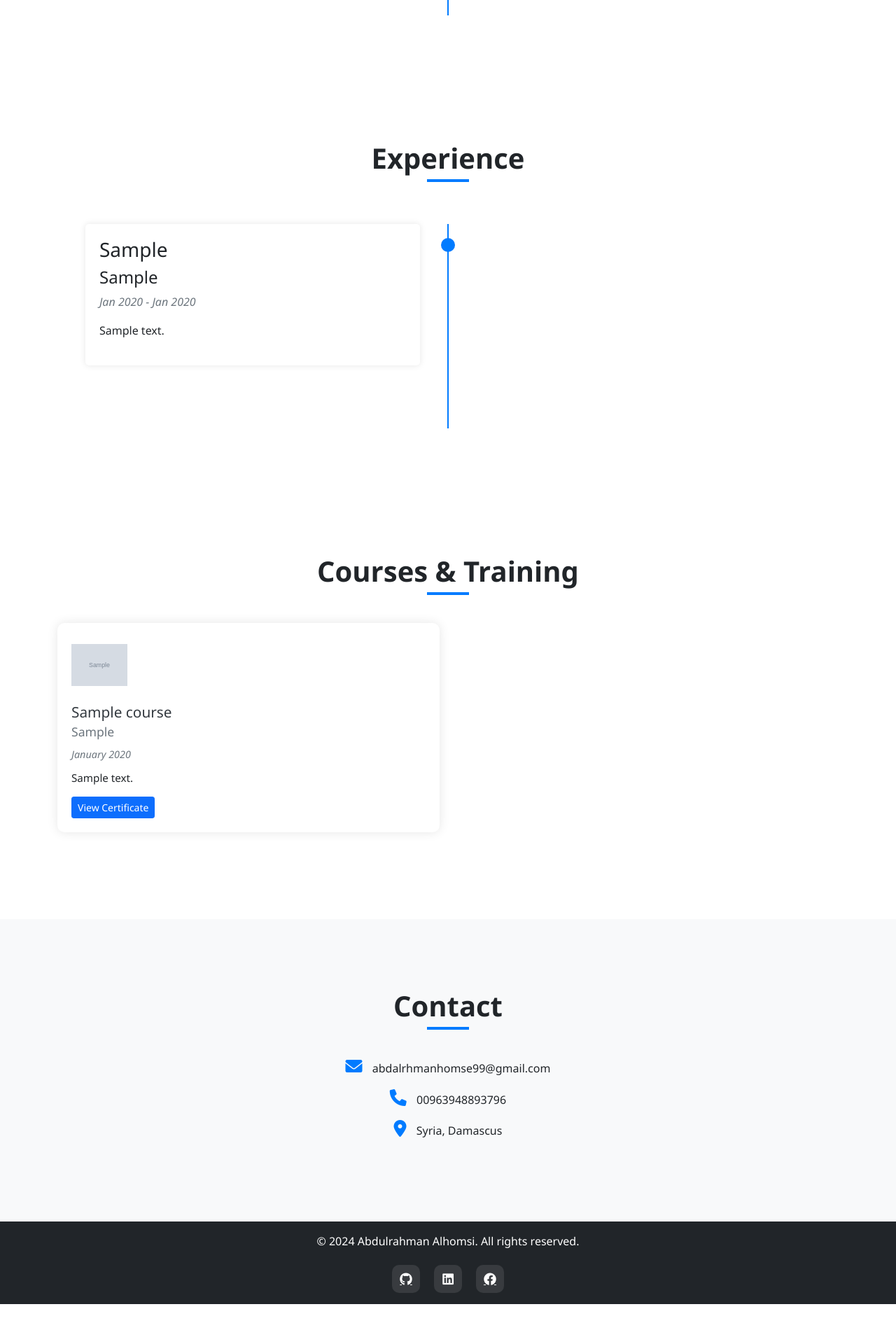
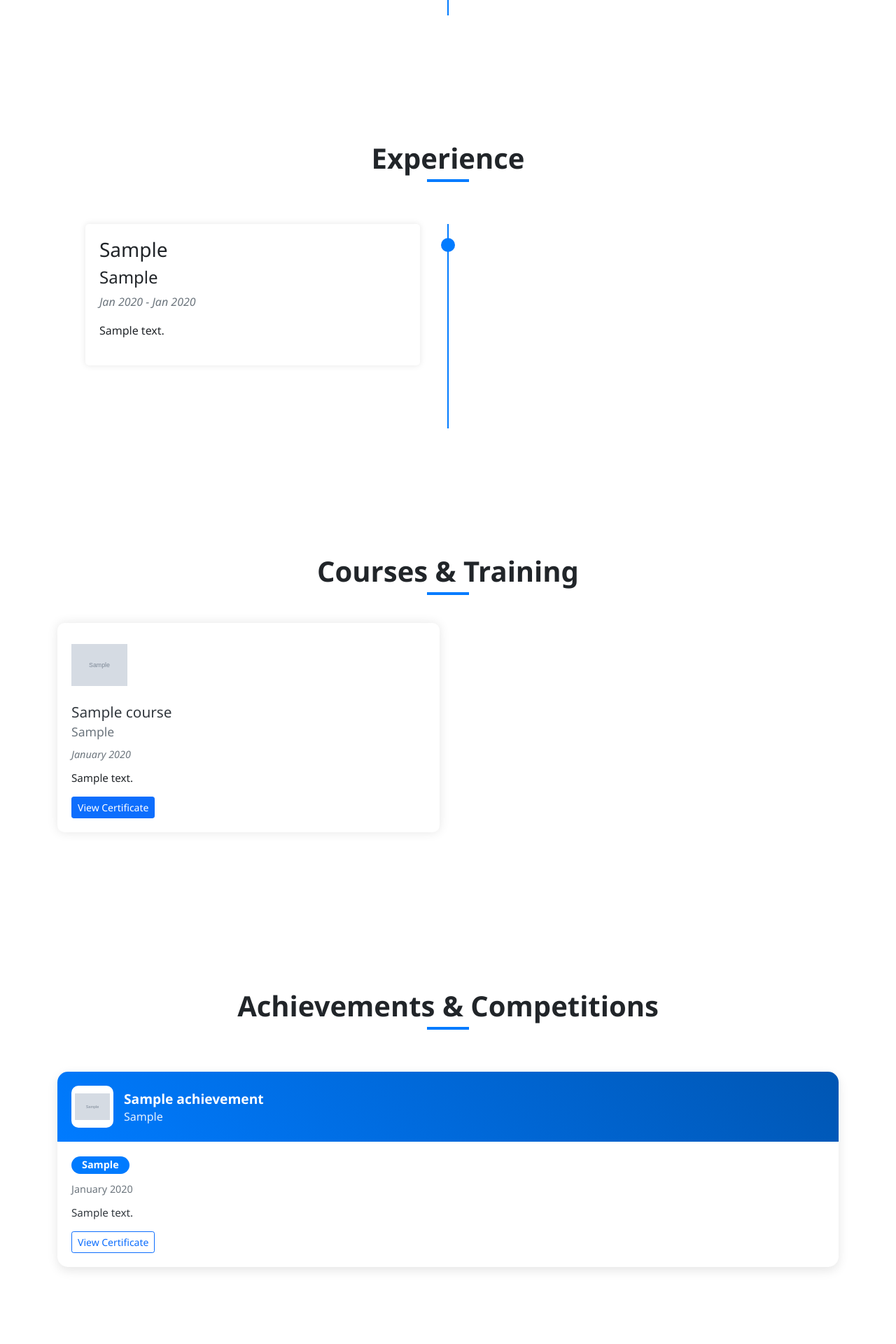
Before and after one commit to Abd-Alrhman-Alhomse/portfolio, a Django app: page / in a window 1280 px wide. Shown: the part 3200-5120 px from the top of the page at 70% size. Before the commit the page ends 5063 px from the top, so only its background shows below. Run offline with Django 5.2, Linux system fonts and the light colour scheme; data comes from the database, SQL or seed files in the repository; both versions use the stored data as it was after the commit; tables that the repository leaves empty hold one stand-in row (values such as "Sample post"); grey boxes marked "Sample" are stand-in pictures.

Commit message:
achivement section

```diff
--- a/main/admin.py
+++ b/main/admin.py
@@ -1,6 +1,6 @@
 from django.contrib import admin
 
-from .models import PersonalInfo, Skill, Project, Education, Experience,SocialMedia, Course
+from .models import PersonalInfo, Skill, Project, Education, Experience,SocialMedia, Course, Achievement
 
 admin.site.register(PersonalInfo)
 admin.site.register(Skill)
@@ -10,3 +10,5 @@ admin.site.register(Experience)
 
 admin.site.register(SocialMedia)
 admin.site.register(Course)
+
+admin.site.register(Achievement)
--- a/main/models.py
+++ b/main/models.py
@@ -75,3 +75,20 @@ class Course(models.Model):
 
     def __str__(self):
         return f"{self.title} - {self.institution}"
+
+
+
+class Achievement(models.Model):
+    title = models.CharField(max_length=200)
+    organization = models.CharField(max_length=200)
+    date = models.DateField()
+    description = models.TextField(blank=True)
+    position = models.CharField(max_length=100, blank=True)  # e.g., "Finalist", "Top 100"
+    certificate_url = models.URLField(blank=True)
+    logo = models.ImageField(upload_to='achievements/', blank=True)
+
+    class Meta:
+        ordering = ['-date']
+
+    def __str__(self):
+        return f"{self.title} - {self.organization}"
--- a/main/static/css/style.css
+++ b/main/static/css/style.css
@@ -470,3 +470,101 @@ body {
     background: #E4405F;
     box-shadow: 0 5px 15px rgba(228, 64, 95, 0.4);
 }
+
+
+
+
+/* achievements */
+
+.achievements-container {
+    display: grid;
+    grid-template-columns: repeat(auto-fit, minmax(300px, 1fr));
+    gap: 30px;
+    padding: 20px 0;
+}
+
+.achievement-card {
+    background: white;
+    border-radius: 15px;
+    box-shadow: 0 5px 15px rgba(0, 0, 0, 0.1);
+    overflow: hidden;
+    transition: transform 0.3s ease, box-shadow 0.3s ease;
+    height: 100%;
+}
+
+.achievement-card:hover {
+    transform: translateY(-5px);
+    box-shadow: 0 8px 25px rgba(0, 0, 0, 0.15);
+}
+
+.achievement-header {
+    padding: 20px;
+    background: linear-gradient(45deg, var(--primary-color), #0056b3);
+    color: white;
+    display: flex;
+    align-items: center;
+    gap: 15px;
+}
+
+.achievement-logo {
+    width: 60px;
+    height: 60px;
+    background: white;
+    border-radius: 10px;
+    padding: 5px;
+    display: flex;
+    align-items: center;
+    justify-content: center;
+}
+
+.achievement-logo img {
+    max-width: 100%;
+    max-height: 100%;
+    object-fit: contain;
+}
+
+.achievement-title h3 {
+    font-size: 1.2rem;
+    margin: 0;
+    font-weight: 600;
+}
+
+.achievement-title h4 {
+    font-size: 1rem;
+    margin: 5px 0 0;
+    opacity: 0.9;
+}
+
+.achievement-body {
+    padding: 20px;
+}
+
+.achievement-position {
+    margin-bottom: 10px;
+}
+
+.achievement-position .badge {
+    background: var(--primary-color);
+    color: white;
+    padding: 5px 15px;
+    border-radius: 20px;
+    font-size: 0.9rem;
+}
+
+.achievement-date {
+    color: var(--secondary-color);
+    font-size: 0.9rem;
+    margin-bottom: 10px;
+}
+
+.achievement-description {
+    margin-bottom: 15px;
+    font-size: 0.95rem;
+    color: var(--dark-color);
+}
+
+@media (max-width: 768px) {
+    .achievements-container {
+        grid-template-columns: 1fr;
+    }
+}
--- a/main/templates/main/home.html
+++ b/main/templates/main/home.html
@@ -39,6 +39,9 @@
                     </li>
                     <li class="nav-item">
                         <a class="nav-link" href="#contact">Contact</a>
+                    </li>
+                    <li class="nav-item">
+                        <a class="nav-link" href="#achievements">Achievements</a>
                     </li>
                 </ul>
             </div>
@@ -218,7 +221,45 @@
 
 
 
-
+<!-- achivements -->
+<section id="achievements" class="section">
+    <div class="container">
+        <h2 class="section-title">Achievements & Competitions</h2>
+        <div class="achievements-container">
+            {% for achievement in achievements %}
+            <div class="achievement-card fade-in">
+                <div class="achievement-header">
+                    {% if achievement.logo %}
+                    <div class="achievement-logo">
+                        <img src="{{ achievement.logo.url }}" alt="{{ achievement.organization }} logo">
+                    </div>
+                    {% endif %}
+                    <div class="achievement-title">
+                        <h3>{{ achievement.title }}</h3>
+                        <h4>{{ achievement.organization }}</h4>
+                    </div>
+                </div>
+                <div class="achievement-body">
+                    {% if achievement.position %}
+                    <div class="achievement-position">
+                        <span class="badge">{{ achievement.position }}</span>
+                    </div>
+                    {% endif %}
+                    <div class="achievement-date">{{ achievement.date|date:"F Y" }}</div>
+                    {% if achievement.description %}
+                    <p class="achievement-description">{{ achievement.description }}</p>
+                    {% endif %}
+                    {% if achievement.certificate_url %}
+                    <a href="{{ achievement.certificate_url }}" class="btn btn-sm btn-outline-primary" target="_blank">
+                        View Certificate
+                    </a>
+                    {% endif %}
+                </div>
+            </div>
+            {% endfor %}
+        </div>
+    </div>
+</section>
 
 
 
--- a/main/views.py
+++ b/main/views.py
@@ -1,5 +1,5 @@
 from django.shortcuts import render
-from .models import PersonalInfo, Skill, Project, Education, Experience, SocialMedia, Course
+from .models import PersonalInfo, Skill, Project, Education, Experience, SocialMedia, Course,Achievement
 
 def home(request):
     context = {
@@ -10,5 +10,6 @@ def home(request):
         'experiences': Experience.objects.all().order_by('-start_date'),
         'social_media': SocialMedia.objects.all(),
         'courses': Course.objects.all(),
+        'achievements': Achievement.objects.all(),
     }
     return render(request, 'main/home.html', context)
```
Also changed, not shown: db.sqlite3, main/migrations/0003_achievement.py (added).
